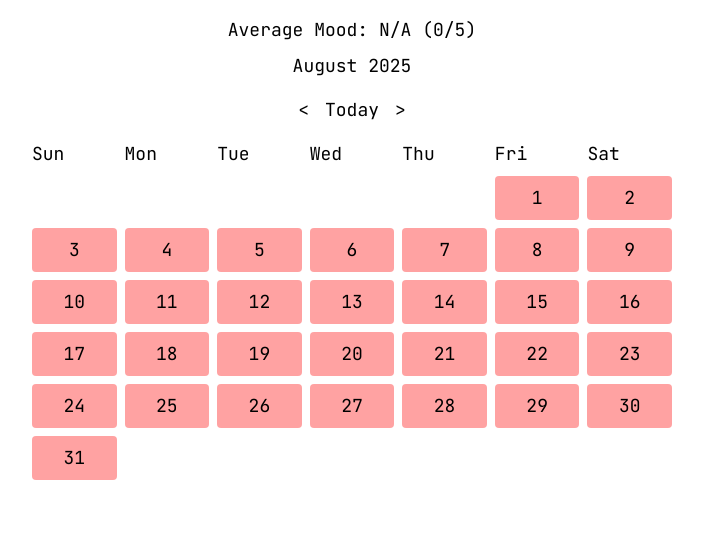
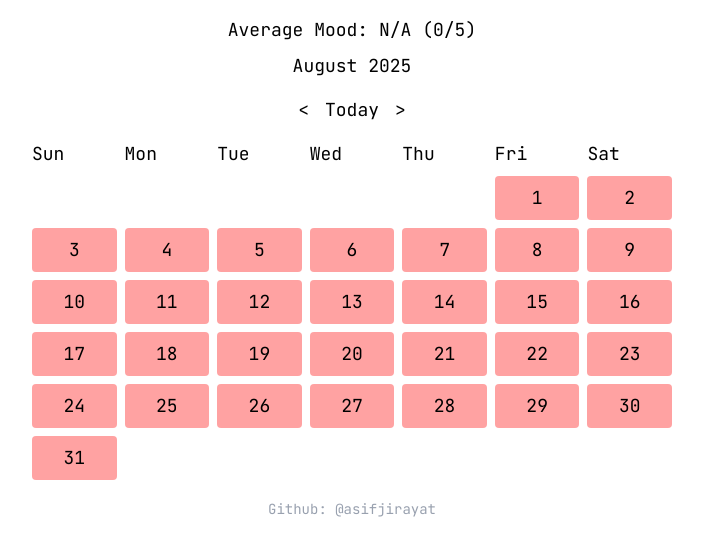
Before and after one commit to asifjirayat/mood-calendar, a React (Vite) app: page / in a window 1280 px wide. Shown: the top 556 px of the page, without its empty margins (288-991 px from the left). Built offline with nearby package versions, Linux system fonts and the light colour scheme.

Commit message:
Added meta tags and updated README.md file

```diff
--- a/index.html
+++ b/index.html
@@ -4,7 +4,31 @@
     <meta charset="UTF-8" />
     <link rel="icon" type="image/x-icon" href="/favicon.ico" />
     <meta name="viewport" content="width=device-width, initial-scale=1.0" />
-    <title>Mood Calendar</title>
+
+    <!-- SEO Meta Tags -->
+    <meta
+      name="description"
+      content="Track your daily mood with a simple and intuitive calendar. Visualize your mood trends and average mood score."
+    />
+    <meta
+      name="keywords"
+      content="mood tracker, mood calendar, daily mood, mood visualization, mental health, productivity, habit tracking"
+    />
+    <meta name="author" content="Asif Jirayat" />
+    <meta name="robots" content="index, follow" />
+
+    <!-- Open Graph / Social Sharing -->
+    <meta property="og:title" content="Mood Calendar - Track Your Daily Mood" />
+    <meta
+      property="og:description"
+      content="Track your daily mood with a simple and intuitive calendar. Visualize your mood trends and average mood score."
+    />
+    <meta property="og:type" content="website" />
+    <meta property="og:url" content="https://mood-calendar-five.vercel.app/" />
+    <meta property="og:image" content="og-image.png" />
+    <meta property="og:image:alt" content="Mood Calendar App" />
+    <meta property="og:site_name" content="Mood Calendar" />
+    <title>Mood Calendar - Track Your Daily Mood</title>
   </head>
   <body>
     <div id="root"></div>
--- a/src/App.jsx
+++ b/src/App.jsx
@@ -179,6 +179,18 @@ export default function App() {
           </button>
         ))}
       </div>
+
+      {/* Footer */}
+      <div className="mt-4 text-center text-gray-400">
+        <a
+          href="https://github.com/asifjirayat"
+          target="_blank"
+          rel="noopener noreferrer"
+          className="font-mono text-sm hover:underline"
+        >
+          Github: @asifjirayat
+        </a>
+      </div>
     </div>
   );
 }
```
Also changed, not shown: public/og-image.jpg (added), 1 other file (tests, documents, lock files or other folders).
